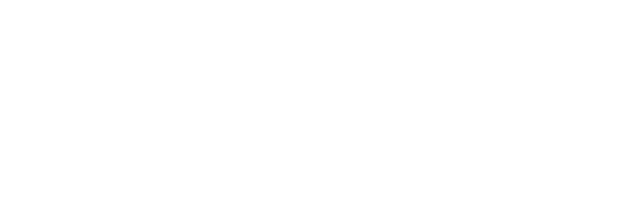
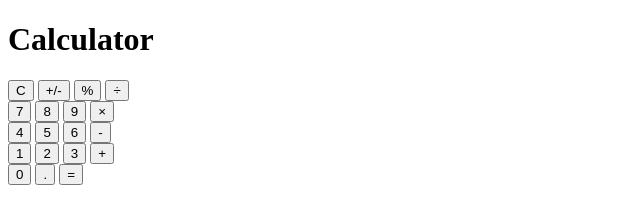
Before and after one commit to antz84/Project4, a plain HTML site: page index.html in a window 1280 px wide. Shown: the whole page, without its empty margins (0-640 px from the left). Drawn offline with Linux system fonts and the light colour scheme.

Commit message:
added buttons

```diff
--- a/index.html
+++ b/index.html
@@ -7,6 +7,41 @@
   </head>
 
   <body>
+    <h1>Calculator</h1>
+    <div class="Calculator">
+      <div class="screen">
+        <span></span>
+      </div>
+      <div class="blocks">
+        <button id="clear">C</button>
+        <button id="swap">+/-</button>
+        <button id="percent">%</button>
+        <button id="divide">&divide</button>
+      </div>
+      <div class="blocks">
+        <button id="_7">7</button>
+        <button id="_8">8</button>
+        <button id="_9">9</button>
+        <button id="multiply">&times</button>
+      </div>
+      <div class="blocks">
+        <button id="_4">4</button>
+        <button id="_5">5</button>
+        <button id="_6">6</button>
+        <button id="subtract">-</button>
+      </div>
+      <div class="blocks">
+        <button id="_1">1</button>
+        <button id="_2">2</button>
+        <button id="_3">3</button>
+        <button id="add">+</button>
+      </div>
+      <div class="blocks">
+        <button id="_0">0</button>
+        <button id="decimal">.</button>
+        <button id="equals">=</button>
+      </div>
+    </div>
     <script src="app.js"></script>
   </body>
 </html>
```
